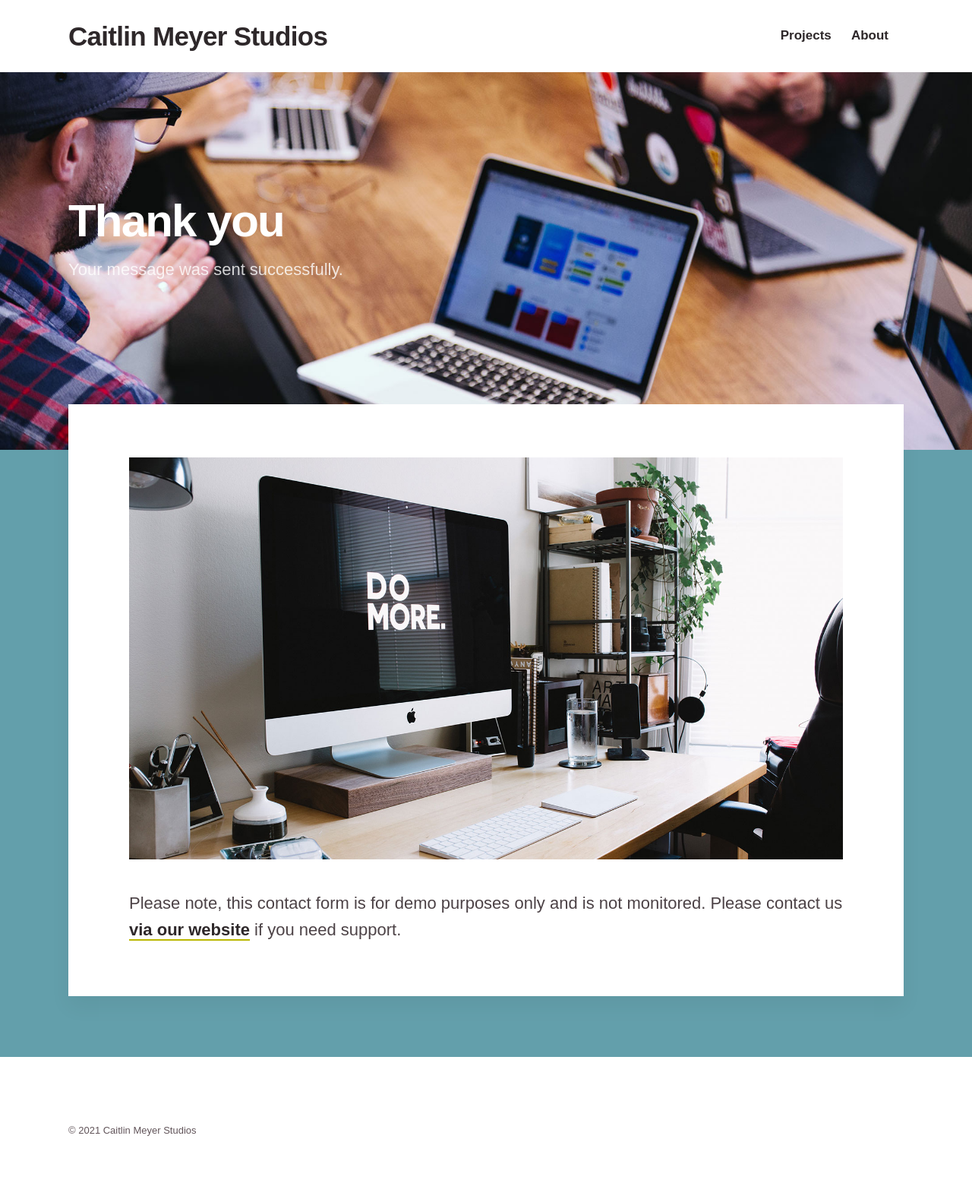
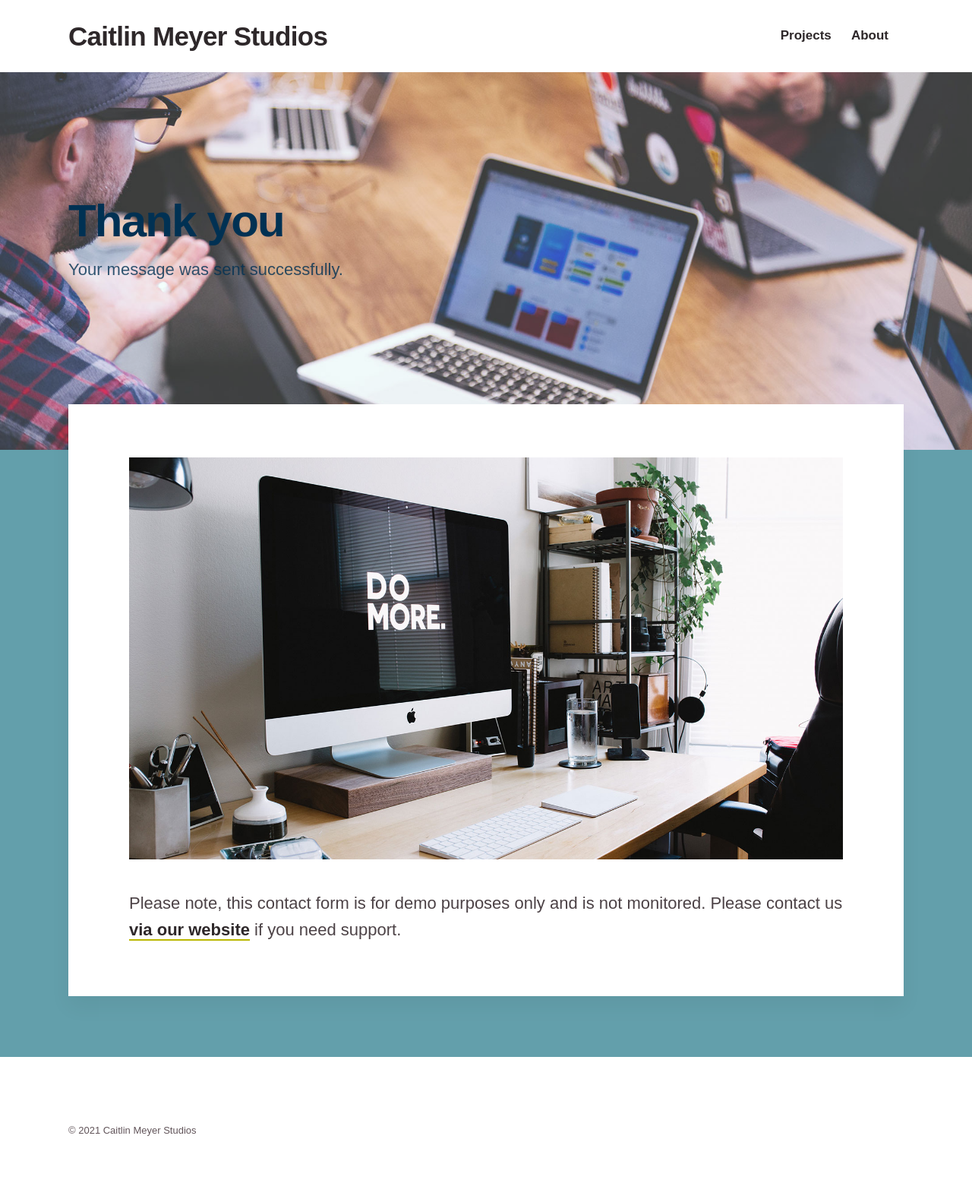
Before and after one commit to caitlinmeyerstudios/portfolio, a Jekyll site: the page built from _pages/thanks.md, in a window 1280 px wide. Shown: the whole page at 76% size. Built offline with Jekyll 4.4.1, drawn with Linux system fonts in a browser that asks for light colours; nearby versions of some CDN libraries; some web fonts are replaced.

```diff
--- a/_data/settings.yml
+++ b/_data/settings.yml
@@ -17,7 +17,7 @@ footer_settings:
   footer_tagline:
 
 hero_settings:
-  overlay_opacity: 0
+  overlay_opacity: 0.2
 
 post_settings:
   grid_spacing: 10
@@ -64,8 +64,8 @@ color_settings:
   text_light_color: '#62555A'
   accent_color: '#bab700'
   border_color: '#2E282A'
-  hero_background_color: '#003153'
-  hero_text_color: '#ffffff'
+  hero_background_color: '#ffffff'
+  hero_text_color: '#003153'
   error_color: '#CF5C36'
 
 font_settings:
```
